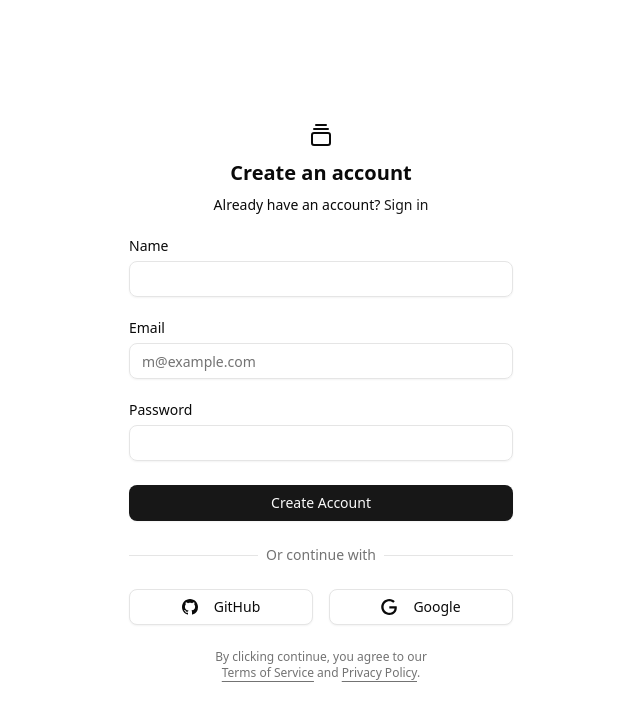
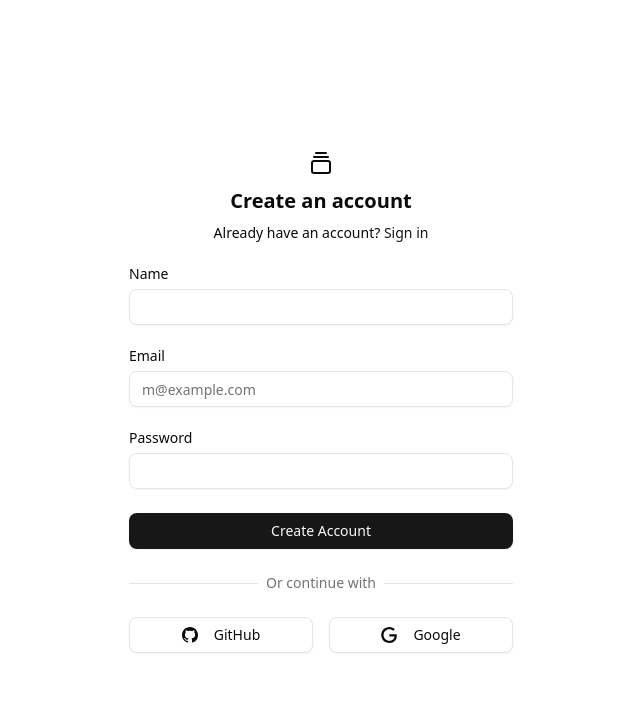
Before and after one commit to mjfactor/nextjs-employment-opportunities, a Next.js app: page /signup in a window 1280 px wide. Shown: the top 718 px of the page, without its empty margins (319-959 px from the left). Built offline with nearby package versions, Linux system fonts and the light colour scheme.

Commit message:
just commit

```diff
--- a/components/login-form.tsx
+++ b/components/login-form.tsx
@@ -65,9 +65,6 @@ export function LoginForm({ className, ...props }: React.ComponentPropsWithoutRe
           </div>
         </div>
       </form>
-      <div className="text-balance text-center text-xs text-muted-foreground [&_a]:underline [&_a]:underline-offset-4 hover:[&_a]:text-primary">
-        By clicking continue, you agree to our <a href="#">Terms of Service</a> and <a href="#">Privacy Policy</a>.
-      </div>
     </div>
   )
 }
--- a/components/signup-form.tsx
+++ b/components/signup-form.tsx
@@ -69,9 +69,6 @@ export function SignupForm({ className, ...props }: React.ComponentPropsWithoutR
           </div>
         </div>
       </form>
-      <div className="text-balance text-center text-xs text-muted-foreground [&_a]:underline [&_a]:underline-offset-4 hover:[&_a]:text-primary">
-        By clicking continue, you agree to our <a href="#">Terms of Service</a> and <a href="#">Privacy Policy</a>.
-      </div>
     </div>
   )
 }
```
